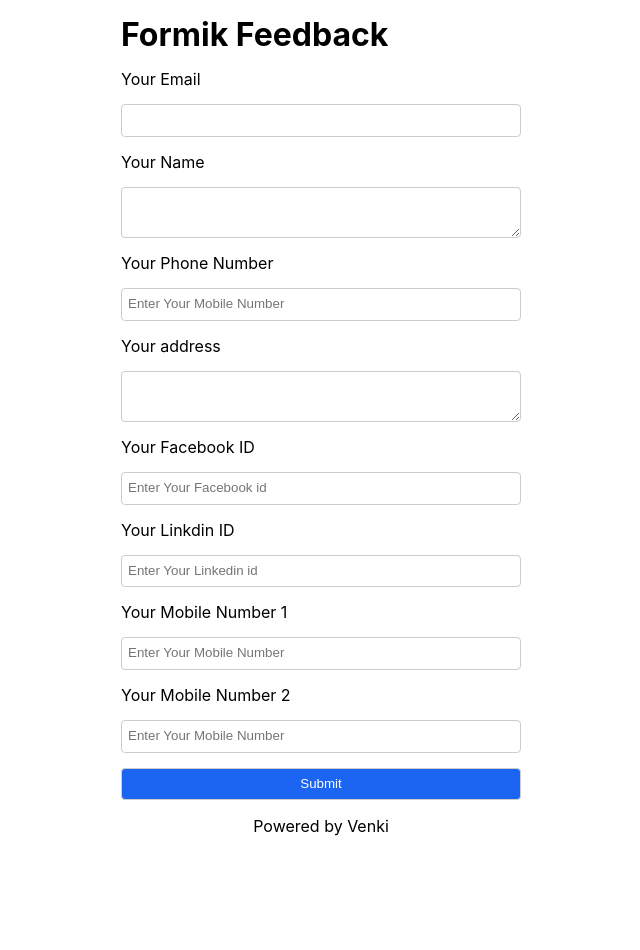
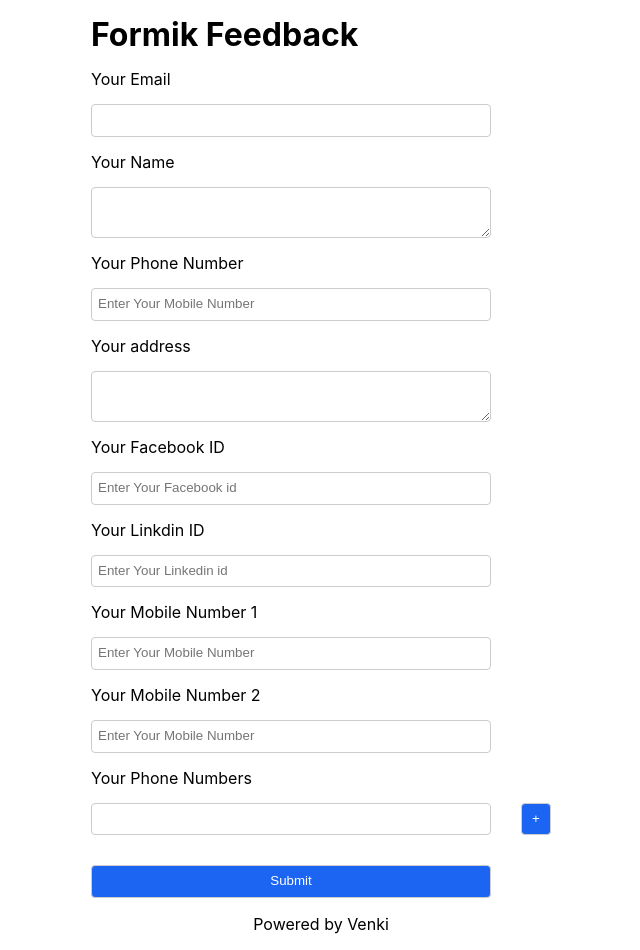
Before and after one commit to nvrr/Formik-Forms-in-React, a React (Create React App) app: page / in a window 1280 px wide. Shown: the whole page, without its empty margins (319-959 px from the left). Before the commit the page ends 852 px from the top, so only its background shows below. Built offline with nearby package versions, Linux system fonts and the light colour scheme.

Commit message:
React Formik FieldArray, FastField, Restricted Validation with validateOnChange and validateOnBlur by using Render prop pattern around Farm tag

```diff
--- a/src/App.css
+++ b/src/App.css
@@ -33,3 +33,11 @@ button{
 .error {
   color: red;
 }
+.flex-row{
+  display: flex;
+  justify-content: space-between;
+}
+
+.addremove{
+  min-width: 30px;
+}
--- a/src/components/FeedbackForm.js
+++ b/src/components/FeedbackForm.js
@@ -1,5 +1,5 @@
 import React from "react";
-import { Formik,Form,Field,ErrorMessage } from "formik";
+import { Formik,Form,Field,ErrorMessage,FieldArray, FastField } from "formik";
 import * as Yup from "yup";
 import ShowError from "./ShowError"
 
@@ -15,7 +15,8 @@ export default function FeedbackForm() {
           facebook: "",
           linkedin: ""
         },
-        mobileNumbers: ["",""]
+        mobileNumbers: ["",""],
+        phoneNumbers: [""],
     }
 
     const onSubmit = (values) => {
@@ -31,6 +32,7 @@ export default function FeedbackForm() {
           facebook: Yup.string().required("fb Required"),
         }),
         mobileNumbers: Yup.array().required("Required"),
+        phoneNumbers: Yup.array().required("Required"),
     })
 // as="textarea" makes field to textarea insteadof input field and as="select" also works
 // if we want to write separate validation for particular field we can do it
@@ -44,7 +46,11 @@ export default function FeedbackForm() {
     // gh""
   return (
     <div>
-     <Formik initialValues={initialValues} validationSchema={validationSchema} onSubmit={onSubmit}>
+     <Formik initialValues={initialValues} validationSchema={validationSchema} onSubmit={onSubmit} validateOnChange={false} validateOnBlur={false} >
+      {
+        (formik) => {
+          console.log("form", formik.errors)
+          return (
       <Form >
         <h1>Formik Feedback</h1>
         <label htmlFor="email">Your Email</label>
@@ -58,9 +64,10 @@ export default function FeedbackForm() {
         <label htmlFor="phone">Your Phone Number</label>
         <Field type="text" name="phone" id="phone" placeholder="Enter Your Mobile Number"/>
         <ErrorMessage name="phone" component={ShowError}/>
-      {/* ----Render Props Pattern----- */}
+
+      {/* ----Render Props Pattern-----  ---FastField-- */}
         <label htmlFor="address">Your address</label>
-        <Field name="address" id="address" >
+        <FastField name="address" id="address" >
           {
             (props) => {
               console.log("address props", props);
@@ -68,9 +75,9 @@ export default function FeedbackForm() {
               return <textarea  {...field} ></textarea>
             }
           }
-        </Field>
+        </FastField>
         <ErrorMessage name="address" component={ShowError}/>
-      {/* ----Render Props Pattern----- */}
+      {/* ----Render Props Pattern--------FastField-- */}
 
       {/* -----Nested Objects----- */}
         <label htmlFor="facebook">Your Facebook ID</label>
@@ -92,9 +99,34 @@ export default function FeedbackForm() {
         <ErrorMessage name="mobileNumber[1]" component={ShowError}/>
       {/* ------Arrays------------- */}
 
+      {/* ------ FieldArray ----------------- */}
+        <label htmlFor="phoneNumbers">Your Phone Numbers</label>
+        <FieldArray name="phoneNumbers">
+          {
+            (fieldArgs) => {
+              //console.log(fieldArgs);
+              const { form, push, remove } = fieldArgs;
+              const { values } = form;
+              const { phoneNumbers } = values;
+              return <div>
+                {phoneNumbers.map((phoneNumber, index) => (
+                  <div key={index} className="flex-row">
+                    <Field name={`phoneNumbers[${index}]`} />
+                    {phoneNumbers.length > 1 && <button className="addremove" onClick={() => remove(index)}>-</button>}
+                    <button className="addremove" onClick={() => push("")}>+</button>
+                  </div>
+                ))}
+              </div>
+            }
+          }
+        </FieldArray>
+        <ErrorMessage name="phoneNumbers" component={ShowError}/>
+      {/* ------ FieldArray ----------------- */}
         <button type="submit">Submit</button>
         <p className="footer">Powered by Venki</p>
-      </Form>
+      </Form> )
+        }
+      }
       </Formik>
     </div>
   );
```
